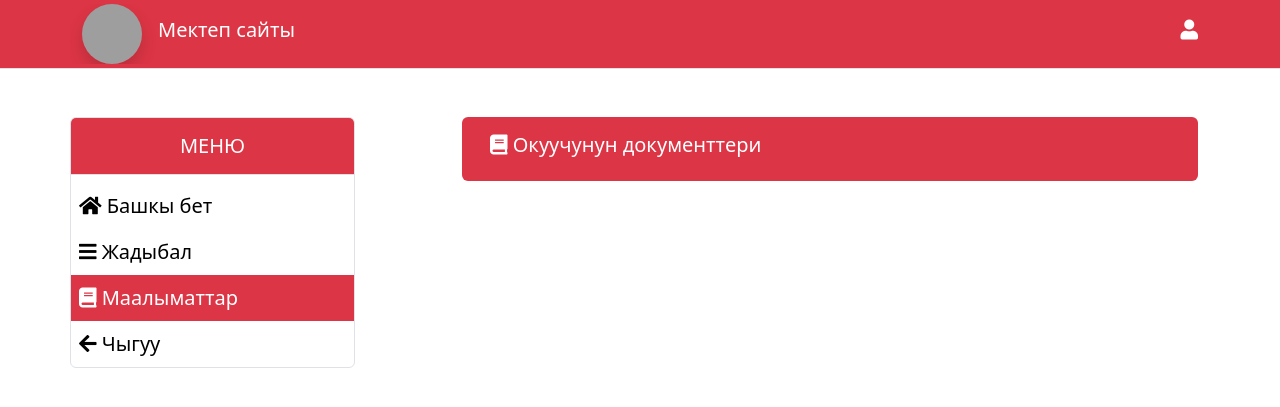
After one commit to AuArgen/dpteachers, a Django app: template templates/child/doc.html in a window 1280 px wide. The commit adds this page. Shown: the top 407 px of the page. Run offline with Django 5.2, Linux system fonts and the light colour scheme; the template is opened without the code that fills it, so the values that code supplies are empty; grey boxes are pictures that could not be loaded.

Commit message:
Doc child

```diff
--- a/children/urls.py
+++ b/children/urls.py
@@ -4,4 +4,5 @@ from .views import *
 urlpatterns = [
     path('', home, name='children'),
     path('raspisanie/', raspisanie, name='children-raspisanie'),
+    path('doc/', document, name='children-document'),
 ]
--- a/docchild/admin.py
+++ b/docchild/admin.py
@@ -6,4 +6,4 @@ class DocChildAdmin(admin.ModelAdmin):
     list_display = ('get_first_name', 'title', 'description', 'doc')
 
     def get_first_name(self, obj):
-        return f'{obj.child.user.last_name} {obj.child.user.first_name}' if obj.child.user else ''
+        return f'{obj.child.child.last_name} {obj.child.child.first_name}' if obj.child.child else ''
--- a/docchild/models.py
+++ b/docchild/models.py
@@ -23,4 +23,4 @@ class DocChild(models.Model):
         verbose_name_plural = 'Окуучу маалыматы'
 
     def __str__(self):
-        return f' {self.child.user.first_name} {self.title} {self.description}'
+        return f' {self.child.child.first_name} {self.title} {self.description}'
--- /dev/null
+++ b/templates/child/doc.html
@@ -0,0 +1,58 @@
+{% extends 'base.html' %}
+{% block title %}  Жаңылыктар окуучу баракчасы {% endblock %}
+{% block content %}
+    {% include 'child/header.html' %}
+    <div class="container pt-5">
+        <div class="row justify-content-between align-items-start">
+            <div class="col-3 rounded border overflow-hidden p-0">
+                {% include 'child/left-menu.html' %}
+            </div>
+            <div class="col-8">
+                <div class="container">
+                    <div class="row gap-2 mb-5 pb-5">
+                        <div class="bg-danger rounded text-white col-12">
+                            <h5 class="p-3">
+                                <i class="fa fa-book"></i>
+                                Окуучунун документтери
+                            </h5>
+                        </div>
+                        {% for i in childDoc %}
+                            <div class="col-12 border rounded overflow-hidden p-4">
+                                <div class="bg-light p-2">
+                                    <h5>
+                                        {{ i.title }}
+                                    </h5>
+                                </div>
+                                <div class="bg-light p-2">
+                                    <span>
+                                        {{ i.description }}
+                                    </span>
+                                    <div class="d-flex py-2 justify-content-between align-items-center">
+                                        <div>
+                                            <i class="fa fa-file text-secondary"></i>
+                                            <b>
+                                                <a href="{{ i.doc.url }}" target="_blank"
+                                                   class="text-secondary">
+                                                    Документ
+                                                </a>
+                                            </b>
+                                        </div>
+                                        <div>
+                                            <i class="fa fa-clock text-secondary"></i>
+                                            <span>
+                                                {{ i.created_at }}
+                                            </span>
+                                        </div>
+                                    </div>
+                                </div>
+                            </div>
+                        {% endfor %}
+                    </div>
+                </div>
+            </div>
+        </div>
+    </div>
+    <script>
+        leftMenu(2);
+    </script>
+{% endblock %}
--- a/templates/child/left-menu.html
+++ b/templates/child/left-menu.html
@@ -9,6 +9,9 @@
             </a>
             <a href="/children/raspisanie/" class="d-block p-2 fs-5 hover-text-danger text-black" style="text-decoration: none;">
                 <i class="fa fa-bars"></i> Жадыбал
+            </a>
+            <a href="/children/doc/" class="d-block p-2 fs-5 hover-text-danger text-black" style="text-decoration: none;">
+                <i class="fa fa-book"></i> Маалыматтар
             </a>
             <a href="/logout/" class="d-block p-2 fs-5 hover-text-danger text-black" style="text-decoration: none;">
                 <i class="fa fa-arrow-left"></i> Чыгуу
```
Also changed, not shown: children/views.py (+10 -0 lines).
